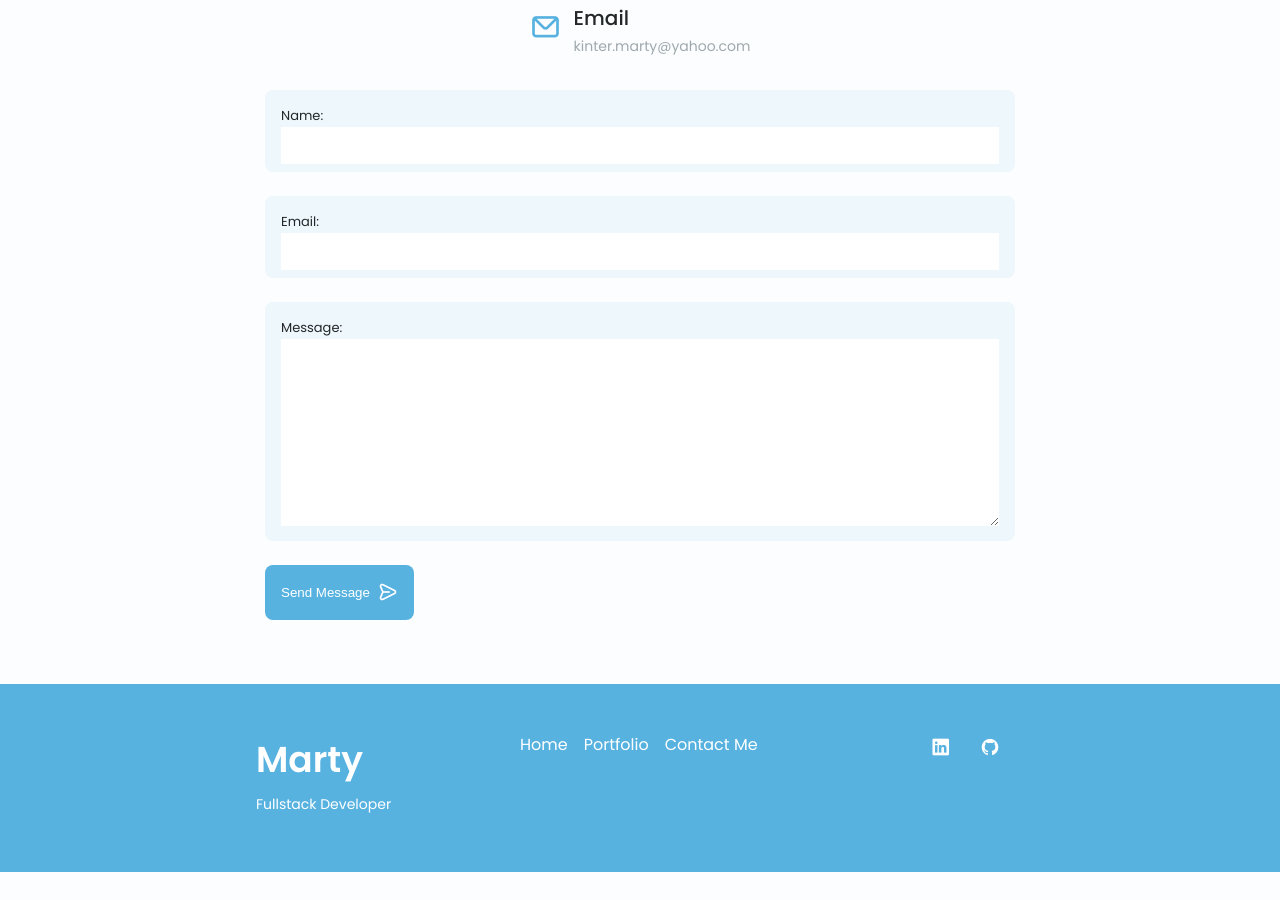
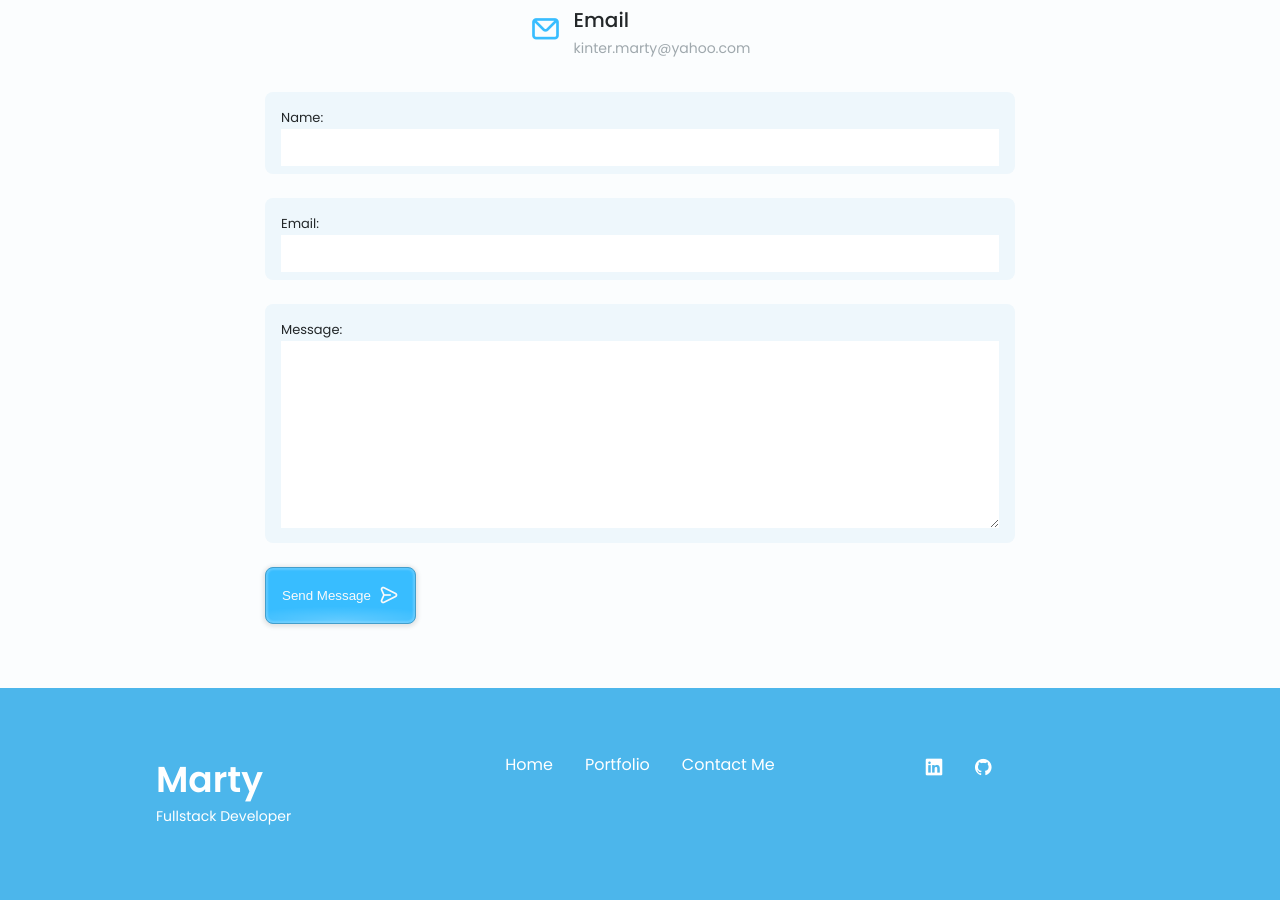
Before and after one commit to MartyKinter/portfolio-website, a website: page index.html in a window 1280 px wide. Shown: the part 2834-3734 px from the top of the page. Before the commit the page ends 3706 px from the top, so only its background shows below. Drawn offline with nearby package versions, Linux system fonts and the light colour scheme.

Commit message:
changed images and coloring, adjusted spacing of footer, changed button styling

```diff
--- a/assets/css/styles.css
+++ b/assets/css/styles.css
@@ -10,12 +10,12 @@
   --hue-color: 200; /*Purple 250 - Green 142 - Blue 230 - Pink 340*/
 
   /* HSL color mode */
-  --first-color: hsl(var(--hue-color), 69%, 61%);
-  --first-color-second: hsl(var(--hue-color), 69%, 61%);
+  --first-color: hsl(var(--hue-color), 100%, 61%);
+  --first-color-second: hsl(var(--hue-color), 80%, 61%);
   --first-color-alt: hsl(var(--hue-color), 57%, 53%);
   --first-color-lighter: hsl(var(--hue-color), 92%, 85%);
   --title-color: hsl(var(--hue-color), 8%, 15%);
-  --text-color: hsl(var(--hue-color), 8%, 45%);
+  --text-color: hsl(var(--hue-color), 8%, 25%);
   --text-color-light: hsl(var(--hue-color), 8%, 65%);
   --input-color: hsl(var(--hue-color), 70%, 96%);
   --body-color: hsl(var(--hue-color), 60%, 99%);
@@ -576,7 +576,8 @@
   padding-top: 2rem;
 }
 .footer__container {
-  row-gap: 3.5rem;
+  row-gap: 1.5rem;
+  max-width: 1000px;
 }
 .footer__bg {
   background-color: var(--first-color-second);
@@ -584,7 +585,7 @@
 }
 .footer__title {
   font-size: var(--h1-font-size);
-  margin-bottom: var(--mb-0-25);
+  margin-bottom: -.2rem;
 }
 .footer__subtitle {
   font-size: var(--small-font-size);
@@ -592,7 +593,7 @@
 .footer__links {
   display: flex;
   flex-direction: column;
-  row-gap: 1.5rem;
+  row-gap: .5rem;
 }
 .footer__link:hover {
   color: var(--first-color-lighter);
@@ -808,18 +809,22 @@
   }
   .footer__links {
     flex-direction: row;
-    column-gap: 1rem;
+    column-gap: 2rem;
+    justify-content: center;
   }
   .footer__socials {
-    justify-self: flex-end;
+    justify-self: center;
   }
 }
 /* For large devices */
 @media screen and (min-width: 1024px) {
   .header,
-  .main,
-  .footer__container {
+  .main {
     padding: 0;
+  }
+
+  .footer__container{
+    padding: 1rem;
   }
 
   .home__img {
@@ -868,3 +873,53 @@
     justify-content: center;
   }
 }
+
+/*********** new button CSS ***********/
+.button {
+  touch-action: manipulation;
+  background: transparent;
+  border-radius: 0;
+  border-style: solid;
+  border-width: 0;
+  box-sizing: border-box;
+  border: 1px solid var(--first-color-alt);
+  border-radius: .5rem;
+  padding: 1rem;
+  background-color: var(--first-color);
+  background-image: radial-gradient(75% 25% at 50% 95%, rgba(255, 255, 255, 0.2), transparent);
+  color: #fafafa;
+  box-shadow: inset 0 0 2px 2px rgba(255, 255, 255, 0.2), 0 1px 4px 2px rgba(0, 0, 0, 0.1);
+  transition-property: border-color, transform, background-color;
+  transition-duration: 0.2s;
+  transition-timing-function: cubic-bezier(0.55, 1, 0.15, 1);
+  will-change: transform;
+  cursor: pointer;
+}
+
+.button:focus {
+  outline-style: solid;
+  outline-color: transparent;
+}
+
+@media (hover: hover) {
+  .button:hover {
+    border-color: var(--first-color);
+    transform: scale(1.02);
+    background-color: var(--first-color-alt);
+  }
+}
+
+.button:focus-visible {
+  border-color: var(--first-color-alt);
+  transform: scale(1.02);
+  background-color: var(--first-color-lighter);
+  text-decoration-line: underline;
+  text-decoration-thickness: 0.0625em;
+  text-underline-offset: 0.125em;
+}
+
+.button:active {
+  border-color: var(--first-color-alt);
+  transform: scale(0.96);
+  background-color: var(--first-color-lighter);
+}
```
